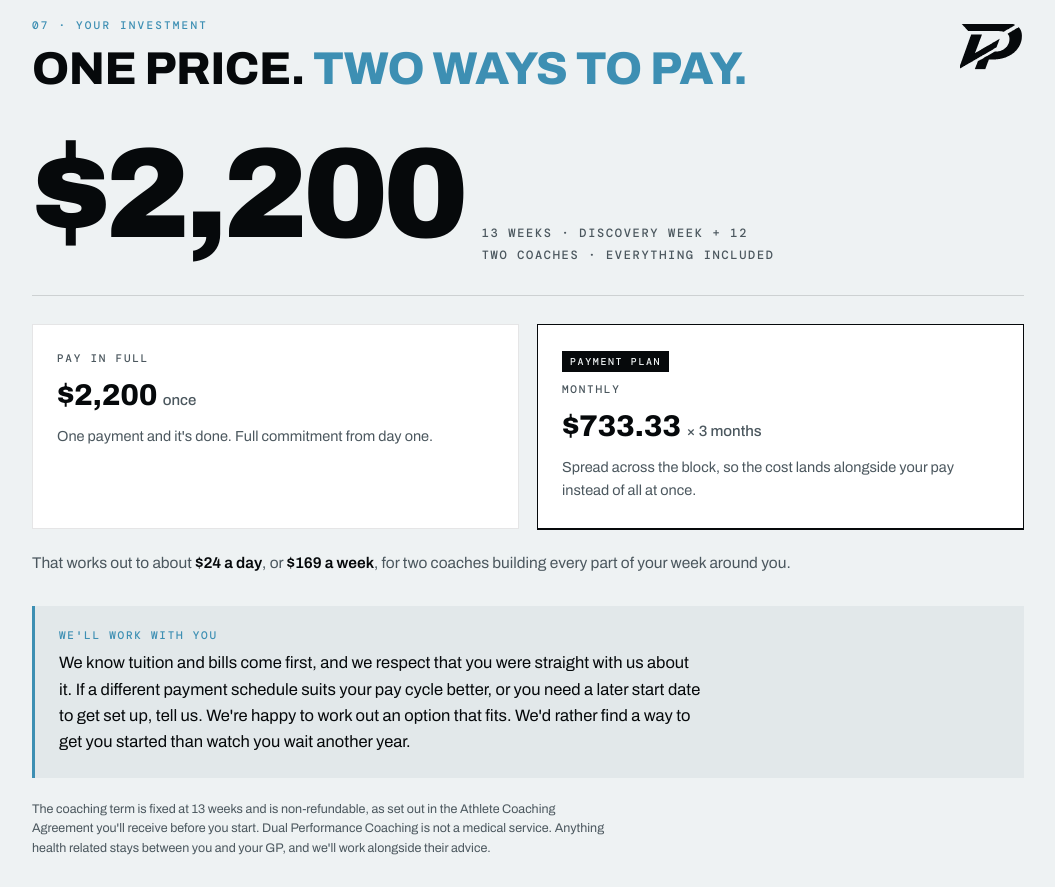
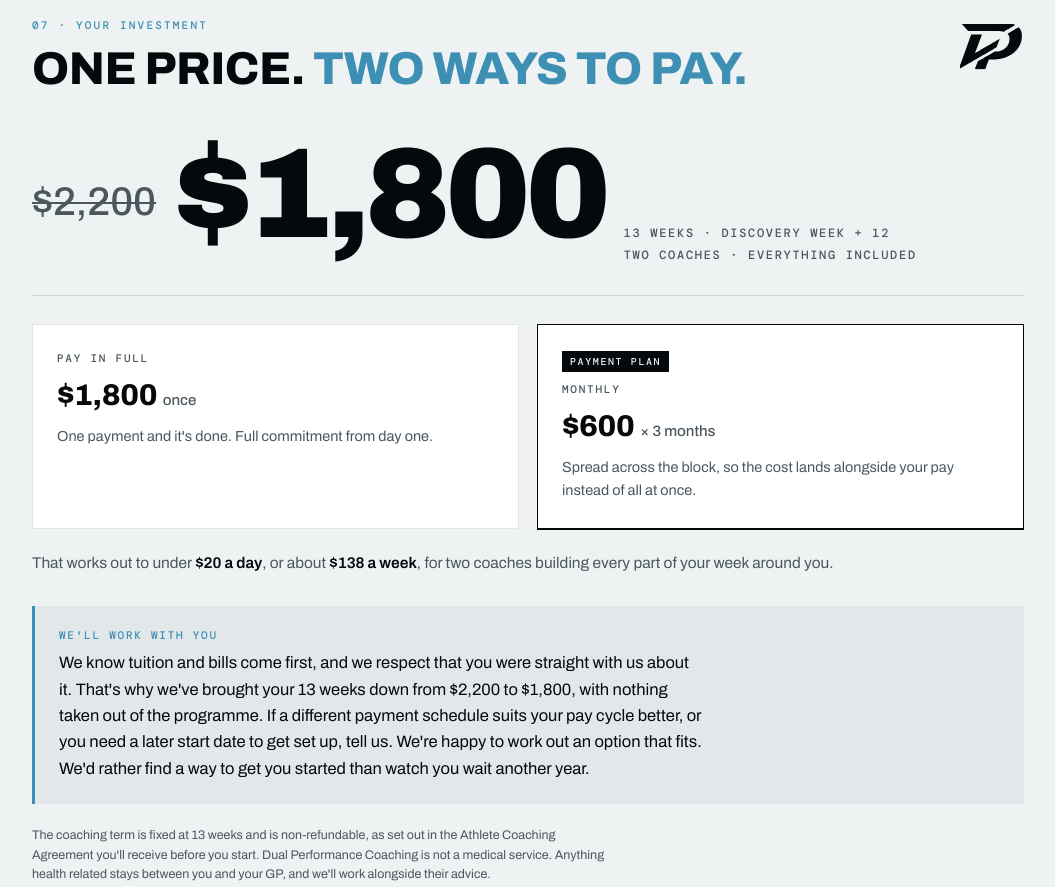
Before and after one commit to dualperformance-ka/jim-sacares, a plain HTML site: page index.html in a window 1280 px wide. Shown: the part 6840-7727 px from the top of the page, without its empty margins (112-1167 px from the left). Drawn offline with nearby package versions, Linux system fonts and the light colour scheme.

Commit message:
Update index.html

```diff
--- a/index.html
+++ b/index.html
@@ -176,6 +176,7 @@ section+section{border-top:1px solid var(--line-2)}
 .inv-head>div{flex:1 1 420px;min-width:0}.inv-head .mark{width:64px;color:var(--ink);margin-top:6px;flex:none}
 .price{margin-top:44px;display:flex;align-items:baseline;gap:18px;flex-wrap:wrap;border-bottom:1px solid rgba(6,9,11,.14);padding-bottom:28px}
 .price .amt{font-stretch:125%;font-weight:900;font-size:clamp(64px,12vw,128px);line-height:.9;letter-spacing:-.04em;font-variant-numeric:tabular-nums}
+.price .was{font-stretch:125%;font-weight:500;font-size:clamp(24px,4vw,40px);color:var(--ink-mute);text-decoration:line-through;text-decoration-thickness:2px;align-self:center}
 .price .meta{font:500 12px var(--f-mono);letter-spacing:.14em;text-transform:uppercase;color:var(--ink-mute);line-height:1.9}
 .opts{display:grid;grid-template-columns:repeat(2,minmax(0,1fr));gap:18px;margin-top:28px}
 @media (max-width:640px){.opts{grid-template-columns:1fr}}
@@ -502,29 +503,30 @@ footer .f{font:400 11px var(--f-mono);letter-spacing:.14em;text-transform:upperc
     </div>
 
     <div class="price">
-      <span class="amt">$2,200</span>
+      <span class="was">$2,200</span>
+      <span class="amt">$1,800</span>
       <span class="meta">13 weeks · Discovery Week + 12<br>Two coaches · Everything included</span>
     </div>
 
     <div class="opts">
       <div class="opt">
         <span class="lbl">Pay in full</span>
-        <span class="val">$2,200 <small>once</small></span>
+        <span class="val">$1,800 <small>once</small></span>
         <p>One payment and it's done. Full commitment from day one.</p>
       </div>
       <div class="opt pick">
         <span class="flag">Payment plan</span>
         <span class="lbl">Monthly</span>
-        <span class="val">$733.33 <small>× 3 months</small></span>
+        <span class="val">$600 <small>× 3 months</small></span>
         <p>Spread across the block, so the cost lands alongside your pay instead of all at once.</p>
       </div>
     </div>
 
-    <p class="perday">That works out to about <b>$24 a day</b>, or <b>$169 a week</b>, for two coaches building every part of your week around you.</p>
+    <p class="perday">That works out to under <b>$20 a day</b>, or about <b>$138 a week</b>, for two coaches building every part of your week around you.</p>
 
     <div class="flex">
       <span class="lbl">We'll work with you</span>
-      <p>We know tuition and bills come first, and we respect that you were straight with us about it. If a different payment schedule suits your pay cycle better, or you need a later start date to get set up, tell us. We're happy to work out an option that fits. We'd rather find a way to get you started than watch you wait another year.</p>
+      <p>We know tuition and bills come first, and we respect that you were straight with us about it. That's why we've brought your 13 weeks down from $2,200 to $1,800, with nothing taken out of the programme. If a different payment schedule suits your pay cycle better, or you need a later start date to get set up, tell us. We're happy to work out an option that fits. We'd rather find a way to get you started than watch you wait another year.</p>
     </div>
 
     <p class="fine">The coaching term is fixed at 13 weeks and is non-refundable, as set out in the Athlete Coaching Agreement you'll receive before you start. Dual Performance Coaching is not a medical service. Anything health related stays between you and your GP, and we'll work alongside their advice.</p>
```
